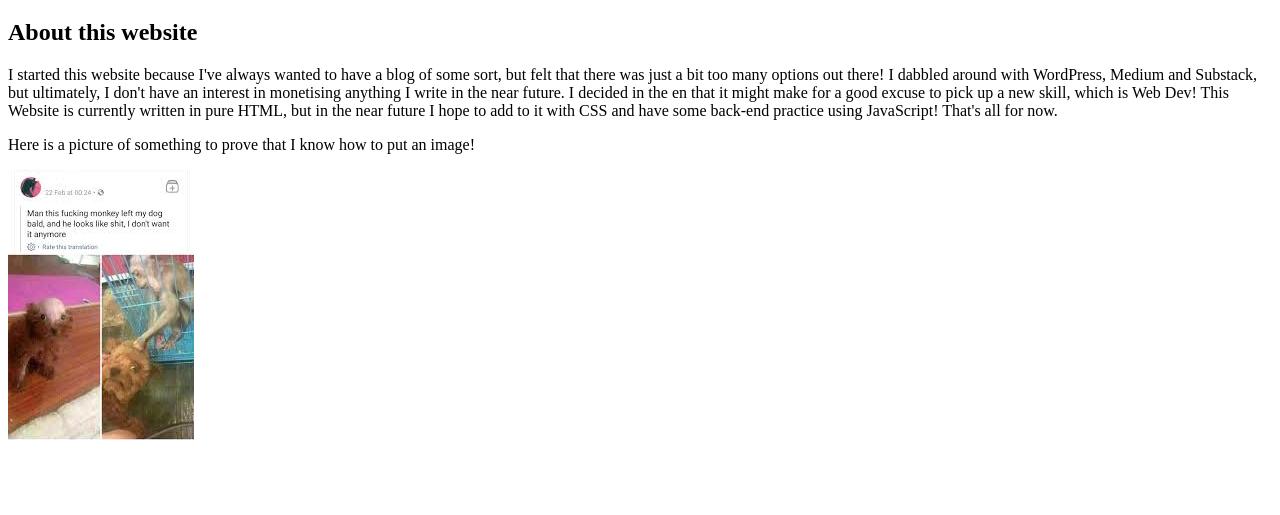
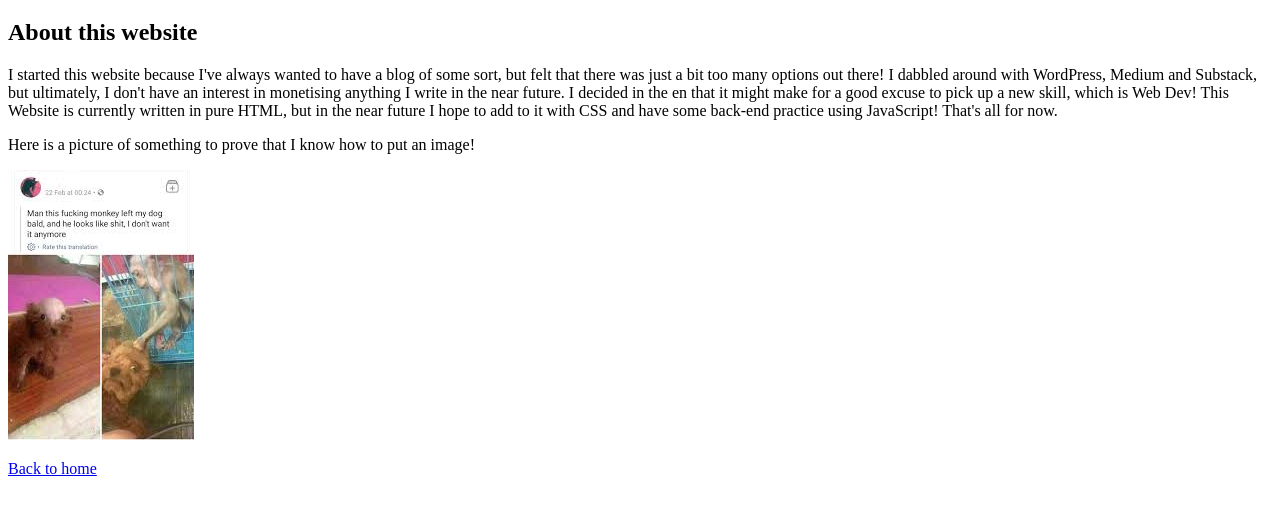
Before and after one commit to skw43/portfolio-blog, a plain HTML site: page pages/about-me.html in a window 1280 px wide. Shown: the part 61-576 px from the top of the page. Drawn offline with Linux system fonts and the light colour scheme.

Commit message:
more syntax correction

```diff
--- a/pages/about-me.html
+++ b/pages/about-me.html
@@ -19,4 +19,8 @@
     </p>
     <img src = "./../portfolio-images/dog-monkey.jpeg" alt="A meme that has recently been on my mind">
 
+<p>
+    <a href = "./../index.html" target="_blank" rel= "noopener">Back to home</a>
+</p>
+
 </body>
```
